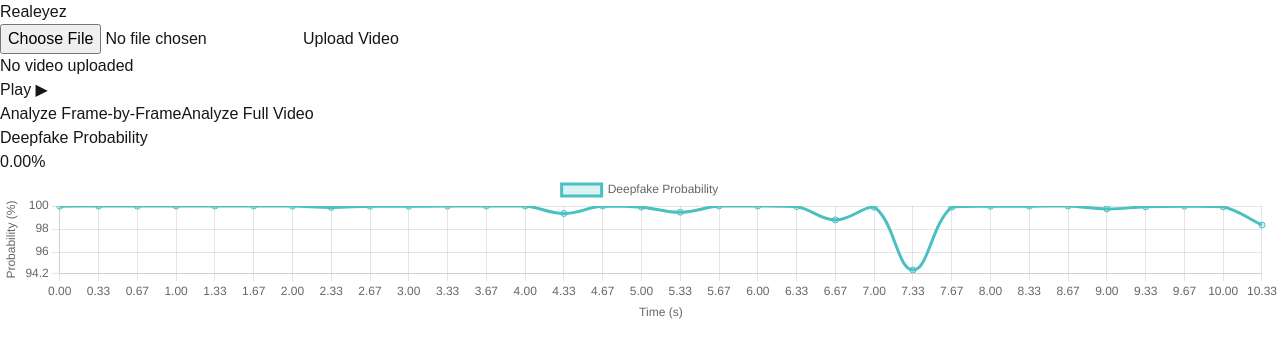
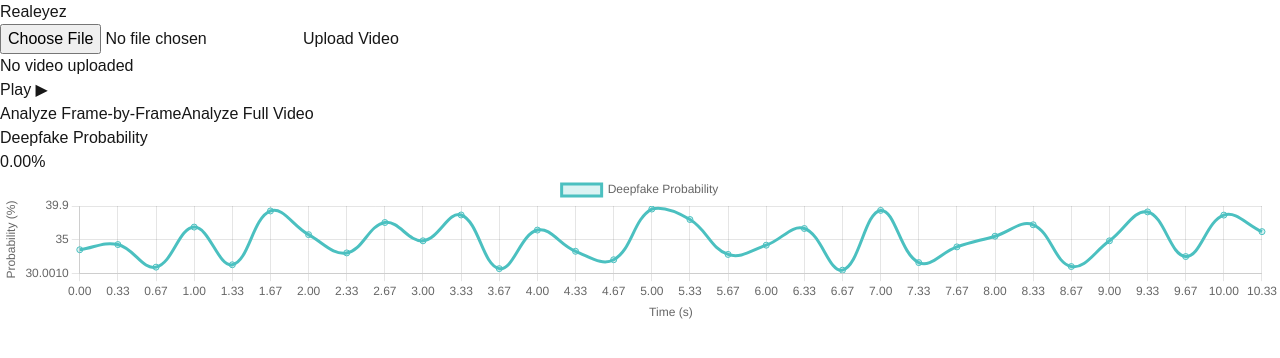
Before and after one commit to serialzUOS/serialz-web, a Next.js app: page /video in a window 1280 px wide. Shown: the top 358 px of the page. Built offline with nearby package versions, Linux system fonts and the light colour scheme.

Commit message:
🐛 Fix: 도장 에러 수정

```diff
--- /dev/null
+++ b/public/worker.js
@@ -0,0 +1,22 @@
+self.onmessage = async (event) => {
+    const { blob, apiUrl, requestId } = event.data; // requestId가 포함되어야 함
+
+    try {
+      const formData = new FormData();
+      formData.append('image', blob);
+
+      const response = await fetch(apiUrl, {
+        method: 'POST',
+        body: formData,
+      });
+
+      if (!response.ok) {
+        throw new Error('Failed to analyze frame');
+      }
+
+      const result = await response.json();
+      self.postMessage({ success: true, result, requestId }); // requestId 포함
+    } catch (error) {
+      self.postMessage({ success: false, error: error.message, requestId }); // requestId 포함
+    }
+  };
--- a/src/components/VideoInferenceGraph.js
+++ b/src/components/VideoInferenceGraph.js
@@ -1,3 +1,5 @@
+'use client';
+
 import React from 'react';
 import { Line } from 'react-chartjs-2';
 import { Chart as ChartJS, LineElement, PointElement, LinearScale, CategoryScale, Tooltip, Legend } from 'chart.js';
@@ -14,10 +16,11 @@ const VideoInferenceGraph = ({ csvData }) => {
   const maxProbability = Math.max(...probabilities);
   const minProbability = Math.min(...probabilities);
 
-  // 여유 공간을 위해 범위를 약간 확장 (5% 정도)
-  const padding = (maxProbability - minProbability) * 0.05;
-  const yMax = Math.min(100, maxProbability + padding); // 100을 넘지 않도록
-  const yMin = Math.max(0, minProbability - padding);   // 0보다 작아지지 않도록
+  // 데이터가 모두 동일한 경우 대비
+  const isFlat = maxProbability === minProbability;
+  const padding = isFlat ? 2 : (maxProbability - minProbability) * 0.05; // 최소 패딩 추가
+  const yMax = isFlat ? Math.min(100, maxProbability + padding) : Math.min(100, maxProbability + padding);
+  const yMin = isFlat ? Math.max(0, maxProbability - padding) : Math.max(0, minProbability - padding);
 
   const data = {
     labels,
@@ -44,15 +47,15 @@ const VideoInferenceGraph = ({ csvData }) => {
       x: {
         title: { display: true, text: 'Time (s)' },
         ticks: {
-          callback: function(value, index, values) {
+          callback: function (value, index, values) {
             return parseFloat(this.getLabelForValue(value)).toFixed(2); // 소수점 둘째 자리까지 표시
           },
         },
       },
       y: {
         title: { display: true, text: 'Probability (%)' },
-        min: yMin,  // 자동 계산된 최소값
-        max: yMax,  // 자동 계산된 최대값
+        min: yMin, // 자동 계산된 최소값 또는 고정값
+        max: yMax, // 자동 계산된 최대값 또는 고정값
       },
     },
   };
--- a/src/components/VideoUploader.js
+++ b/src/components/VideoUploader.js
@@ -1,6 +1,6 @@
 'use client';
 
-import React, { useState, useRef } from 'react';
+import React, { useState, useRef, useEffect } from 'react';
 import VideoInferenceGraph from './VideoInferenceGraph';
 import { sampleData } from './sampleData';
 import Image from 'next/image';
@@ -12,8 +12,36 @@ const VideoUploader = () => {
   const [isAnalyzingVideo, setIsAnalyzingVideo] = useState(false); // 비디오 분석 상태
   const [csvData, setCsvData] = useState(sampleData);
   const [deepfakeProbability, setDeepfakeProbability] = useState(0.0);
+  const [activeRequestId, setActiveRequestId] = useState(null); // 현재 활성화된 요청 ID
   const videoRef = useRef(null);
   const fileInputRef = useRef(null);
+  const workerRef = useRef(null);
+
+  useEffect(() => {
+    // 웹 워커 초기화
+    workerRef.current = new Worker('/worker.js');
+
+    workerRef.current.onmessage = (event) => {
+      const { success, result, error, requestId } = event.data;
+
+      // 응답이 현재 활성화된 요청에 해당하는지 확인
+      if (requestId === activeRequestId) {
+        if (success) {
+          setDeepfakeProbability(result.deepfake_probability || 0);
+        } else {
+          console.error('Worker error:', error);
+        }
+      } else {
+        console.log(`Ignored response for inactive request ID: ${requestId}`);
+      }
+    };
+
+    return () => {
+      workerRef.current.terminate(); // 컴포넌트 언마운트 시 워커 종료
+    };
+  }, [activeRequestId]);
+
+
 
   const calculateAverageProbability = (data) => {
     if (!data || data.length === 0) return 0;
@@ -35,60 +63,80 @@ const VideoUploader = () => {
   };
 
   const handlePlayPause = () => {
-    if (videoRef.current) {
-      if (isPlaying) {
-        videoRef.current.pause();
-      } else {
-        videoRef.current.play();
-      }
-      setIsPlaying(!isPlaying);
+    if (isPlaying) {
+      videoRef.current.pause(); // 영상 일시정지
+      setIsPlaying(false);
+    } else {
+      videoRef.current.play(); // 영상 재생
+      setIsPlaying(true);
     }
   };
 
-  // 실시간 프레임 분석
   const handleAnalyzeRealtime = async () => {
     if (!videoRef.current || !video) return;
-    setIsAnalyzingFrame(true); // 프레임 분석 상태 시작
+    setIsAnalyzingFrame(true);
 
     const canvas = document.createElement('canvas');
     const context = canvas.getContext('2d');
-    canvas.width = videoRef.current.videoWidth;
-    canvas.height = videoRef.current.videoHeight;
+    canvas.width = videoRef.current.videoWidth / 2; // 해상도 줄이기
+    canvas.height = videoRef.current.videoHeight / 2;
 
     let isRunning = true;
+    let frameCount = 0;
+    const startTime = performance.now();
+    const currentRequestId = Date.now(); // 현재 요청 ID 생성
+    setActiveRequestId(currentRequestId); // 활성화된 요청 ID 설정
+
+    let lastProcessedTime = 0; // 마지막 처리된 프레임 타임스탬프
+    const frameInterval = 100; // 프레임 간격 (밀리초 단위, 100ms 간격으로 처리)
 
     const processFrame = async () => {
       if (!isRunning || videoRef.current.paused || videoRef.current.ended) {
-        setIsAnalyzingFrame(false); // 프레임 분석 종료
+        setIsAnalyzingFrame(false);
+        const elapsedTime = (performance.now() - startTime) / 1000;
+        console.log(`Processed ${frameCount} frames in ${elapsedTime.toFixed(2)} seconds`);
+        console.log(`Average FPS: ${(frameCount / elapsedTime).toFixed(2)} FPS`);
         return;
       }
 
-      context.drawImage(videoRef.current, 0, 0, canvas.width, canvas.height);
-      const blob = await new Promise((resolve) => canvas.toBlob(resolve, 'image/jpeg'));
+      const currentTime = performance.now();
+      // 마지막 처리된 타임스탬프에서 frameInterval만큼의 시간이 지나야 처리
+      if (currentTime - lastProcessedTime >= frameInterval) {
+        lastProcessedTime = currentTime;
+        frameCount++;
 
-      if (blob) {
-        const formData = new FormData();
-        formData.append('image', blob);
+        // 현재 프레임을 캔버스에 그리기
+        context.drawImage(videoRef.current, 0, 0, canvas.width, canvas.height);
+        const blob = await new Promise((resolve) => canvas.toBlob(resolve, 'image/jpeg'));
 
-        try {
-          const response = await fetch(`${process.env.NEXT_PUBLIC_API_BASE_URL}/image-inference/`, {
-            method: 'POST',
-            body: formData,
+        if (blob) {
+          const frameTimestamp = videoRef.current.currentTime; // 현재 프레임의 타임스탬프
+          workerRef.current.postMessage({
+            blob,
+            apiUrl: `${process.env.NEXT_PUBLIC_API_BASE_URL}/image-inference/`,
+            requestId: currentRequestId, // 현재 요청 ID 전달
+            frameTimestamp, // 타임스탬프 전달
           });
-
-          if (response.ok) {
-            const result = await response.json();
-            setDeepfakeProbability(result.deepfake_probability || 0);
-          } else {
-            console.error('Frame analysis failed');
-          }
-        } catch (error) {
-          console.error('Error analyzing frame:', error);
         }
       }
 
-      if (isRunning) {
-        requestAnimationFrame(processFrame);
+      requestAnimationFrame(processFrame);
+    };
+
+    // 워커에서 응답 처리
+    workerRef.current.onmessage = (event) => {
+      const { success, result, error, requestId, frameTimestamp } = event.data;
+
+      // 현재 활성화된 요청 ID와 응답의 요청 ID가 일치하는지 확인
+      if (requestId === currentRequestId) {
+        if (success) {
+          // 영상의 현재 타임스탬프와 응답의 타임스탬프가 일치하는지 확인
+          if (frameTimestamp === videoRef.current.currentTime) {
+            setDeepfakeProbability(result.deepfake_probability || 0);
+          }
+        } else {
+          console.error('Worker error:', error);
+        }
       }
     };
 
@@ -97,9 +145,10 @@ const VideoUploader = () => {
 
     return () => {
       isRunning = false;
-      setIsAnalyzingFrame(false); // 프레임 분석 종료
+      setIsAnalyzingFrame(false);
     };
   };
+
 
   // 전체 비디오 분석
   const handleAnalyzeVideo = async () => {
@@ -142,7 +191,8 @@ const VideoUploader = () => {
   const handleVideoEnd = () => {
     if (videoRef.current) {
       videoRef.current.currentTime = 0; // 영상 재생 위치를 0초로 설정
-      setIsPlaying(false); // 버튼을 'Play' 상태로 변경
+      setIsPlaying(false); // 재생 상태 초기화
+      setActiveRequestId(null); // 활성화된 요청 ID 초기화
     }
   };
 
--- a/src/components/sampleData.js
+++ b/src/components/sampleData.js
@@ -1,35 +1,35 @@
 // sampleData.js
 export const sampleData = [
-  { time: "0.0", deepfake_probability: 99.98 },
-  { time: "0.33", deepfake_probability: 100.0 },
-  { time: "0.67", deepfake_probability: 99.99 },
-  { time: "1.0", deepfake_probability: 100.0 },
-  { time: "1.33", deepfake_probability: 100.0 },
-  { time: "1.67", deepfake_probability: 100.0 },
-  { time: "2.0", deepfake_probability: 99.99 },
-  { time: "2.33", deepfake_probability: 99.88 },
-  { time: "2.67", deepfake_probability: 99.98 },
-  { time: "3.0", deepfake_probability: 99.98 },
-  { time: "3.33", deepfake_probability: 99.99 },
-  { time: "3.67", deepfake_probability: 100.0 },
-  { time: "4.0", deepfake_probability: 100.0 },
-  { time: "4.33", deepfake_probability: 99.35 },
-  { time: "4.67", deepfake_probability: 100.0 },
-  { time: "5.0", deepfake_probability: 99.9 },
-  { time: "5.33", deepfake_probability: 99.45 },
-  { time: "5.67", deepfake_probability: 100.0 },
-  { time: "6.0", deepfake_probability: 100.0 },
-  { time: "6.33", deepfake_probability: 99.95 },
-  { time: "6.67", deepfake_probability: 98.79 },
-  { time: "7.0", deepfake_probability: 99.9 },
-  { time: "7.33", deepfake_probability: 94.44 },
-  { time: "7.67", deepfake_probability: 99.9 },
-  { time: "8.0", deepfake_probability: 99.98 },
-  { time: "8.33", deepfake_probability: 99.98 },
-  { time: "8.67", deepfake_probability: 100.0 },
-  { time: "9.0", deepfake_probability: 99.75 },
-  { time: "9.33", deepfake_probability: 99.93 },
-  { time: "9.67", deepfake_probability: 99.98 },
-  { time: "10.0", deepfake_probability: 99.93 },
-  { time: "10.33", deepfake_probability: 98.35 }
- ];
+  { time: "0.0", deepfake_probability: 33.45 },
+  { time: "0.33", deepfake_probability: 34.21 },
+  { time: "0.67", deepfake_probability: 30.89 },
+  { time: "1.0", deepfake_probability: 36.78 },
+  { time: "1.33", deepfake_probability: 31.24 },
+  { time: "1.67", deepfake_probability: 39.15 },
+  { time: "2.0", deepfake_probability: 35.67 },
+  { time: "2.33", deepfake_probability: 32.98 },
+  { time: "2.67", deepfake_probability: 37.45 },
+  { time: "3.0", deepfake_probability: 34.76 },
+  { time: "3.33", deepfake_probability: 38.56 },
+  { time: "3.67", deepfake_probability: 30.67 },
+  { time: "4.0", deepfake_probability: 36.34 },
+  { time: "4.33", deepfake_probability: 33.22 },
+  { time: "4.67", deepfake_probability: 31.98 },
+  { time: "5.0", deepfake_probability: 39.43 },
+  { time: "5.33", deepfake_probability: 37.89 },
+  { time: "5.67", deepfake_probability: 32.76 },
+  { time: "6.0", deepfake_probability: 34.12 },
+  { time: "6.33", deepfake_probability: 36.57 },
+  { time: "6.67", deepfake_probability: 30.45 },
+  { time: "7.0", deepfake_probability: 39.23 },
+  { time: "7.33", deepfake_probability: 31.56 },
+  { time: "7.67", deepfake_probability: 33.87 },
+  { time: "8.0", deepfake_probability: 35.44 },
+  { time: "8.33", deepfake_probability: 37.12 },
+  { time: "8.67", deepfake_probability: 30.98 },
+  { time: "9.0", deepfake_probability: 34.76 },
+  { time: "9.33", deepfake_probability: 39.01 },
+  { time: "9.67", deepfake_probability: 32.45 },
+  { time: "10.0", deepfake_probability: 38.54 },
+  { time: "10.33", deepfake_probability: 36.11 }
+];
```
